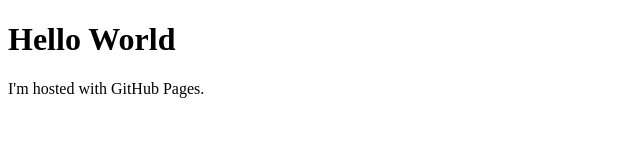
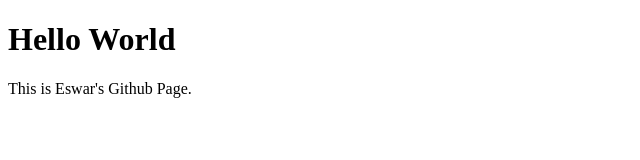
Before and after one commit to gsaieswar/gsaieswar.github.io, a plain HTML site: page index.html in a window 1280 px wide. Shown: the full height of the page, 0-640 px from the left. Drawn offline with Linux system fonts and the light colour scheme.

Commit message:
Customization
Customization

```diff
--- a/index.html
+++ b/index.html
@@ -2,6 +2,6 @@
 <html>
 <body>
 <h1>Hello World</h1>
-<p>I'm hosted with GitHub Pages.</p>
+<p>This is Eswar's Github Page.</p>
 </body>
 </html>
```
